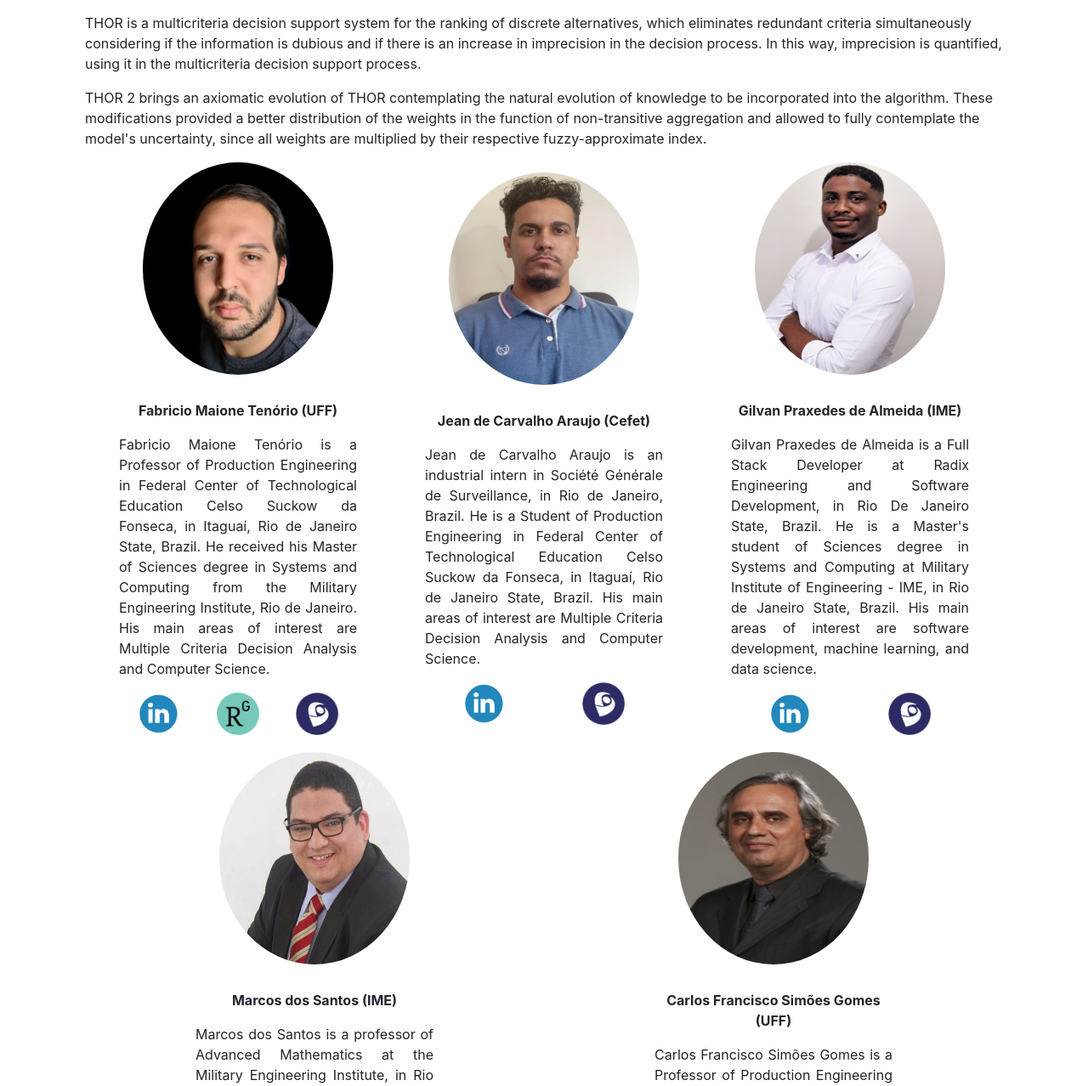
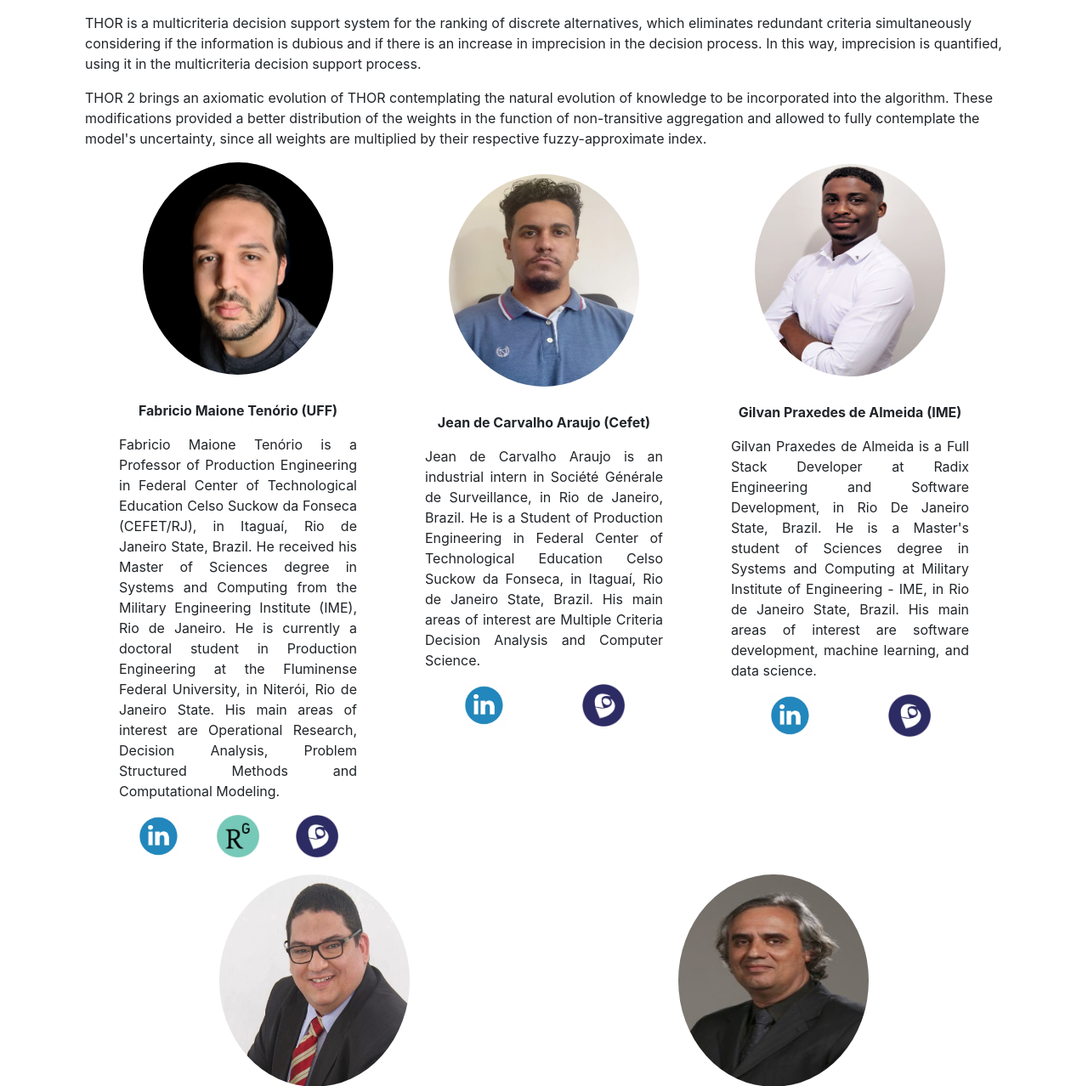
Before and after one commit to iamgilvan/thor-web, a Flask app: page /about in a window 1280 px wide. Shown: the part 209-1487 px from the top of the page at 85% size. Run offline with Flask 2, Linux system fonts and the light colour scheme; some libraries are stand-ins or nearby versions.

Commit message:
Added new about to Professor Maione

```diff
--- a/templates/about.html
+++ b/templates/about.html
@@ -11,7 +11,7 @@
         <img class="dev-img" src="{{ url_for('static', filename='img/maione.jpeg') }}" alt="Fabricio Maione Tenório">
         <div style="margin-top: 30px">
             <p><strong>Fabricio Maione Tenório (UFF)</strong></p>
-            <p class="text">Fabricio Maione Tenório is a Professor of Production Engineering in Federal Center of Technological Education Celso Suckow da Fonseca, in Itaguaí, Rio de Janeiro State, Brazil. He received his Master of Sciences degree in Systems and Computing from the Military Engineering Institute, Rio de Janeiro. His main areas of interest are Multiple Criteria Decision Analysis and Computer Science.</p>
+            <p class="text">Fabricio Maione Tenório is a Professor of Production Engineering in Federal Center of Technological Education Celso Suckow da Fonseca (CEFET/RJ), in Itaguaí, Rio de Janeiro State, Brazil. He received his Master of Sciences degree in Systems and Computing from the Military Engineering Institute (IME), Rio de Janeiro. He is currently a doctoral student in Production Engineering at the Fluminense Federal University, in Niterói, Rio de Janeiro State. His main areas of interest are Operational Research, Decision Analysis, Problem Structured Methods and Computational Modeling.</p>
         </div>
         <div style="display: flex;">
             <a class="link" target="_blank" href="https://www.linkedin.com/in/fabricio-maione-2675488a/"><img class="media" src="{{ url_for('static', filename='img/linkedin.png') }}"></a>
@@ -21,7 +21,7 @@
     </div>
 
     <div class="dev-div-img">
-        <img class="dev-img" src="{{ url_for('static', filename='img/jean.jpeg') }}" alt="Jean de Carvalho Araujo">
+        <img style="margin-top: -140px" class="dev-img" src="{{ url_for('static', filename='img/jean.jpeg') }}" alt="Jean de Carvalho Araujo">
         <div style="margin-top: 30px">
             <p><strong>Jean de Carvalho Araujo (Cefet)</strong></p>
             <p class="text">Jean de Carvalho Araujo is an industrial intern in Société Générale de Surveillance, in Rio de Janeiro, Brazil. He is a Student of Production Engineering in Federal Center of Technological Education Celso Suckow da Fonseca, in Itaguaí, Rio de Janeiro State, Brazil. His main areas of interest are Multiple Criteria Decision Analysis and Computer Science.</p>
@@ -33,7 +33,7 @@
     </div>
 
     <div class="dev-div-img">
-        <img class="dev-img" src="{{ url_for('static', filename='img/gilvan.jpg') }}" alt="Gilvan Praxedes de Almeida">
+        <img style="margin-top: -140px" class="dev-img" src="{{ url_for('static', filename='img/gilvan.jpg') }}" alt="Gilvan Praxedes de Almeida">
         <div style="margin-top: 30px">
         <p><strong>Gilvan Praxedes de Almeida (IME)</strong></p>
         <p class="text">Gilvan Praxedes de Almeida is a Full Stack Developer at Radix Engineering and Software Development, in Rio De Janeiro State, Brazil. He is a Master's student of Sciences degree in Systems and Computing at Military Institute of Engineering - IME, in Rio de Janeiro State, Brazil. His main areas of interest are software development, machine learning, and data science.</p>
```
